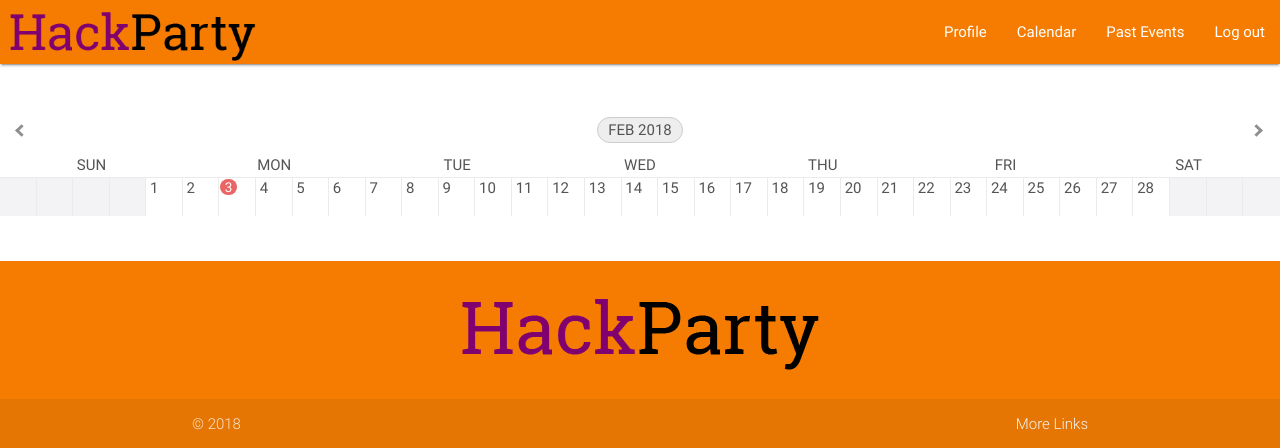
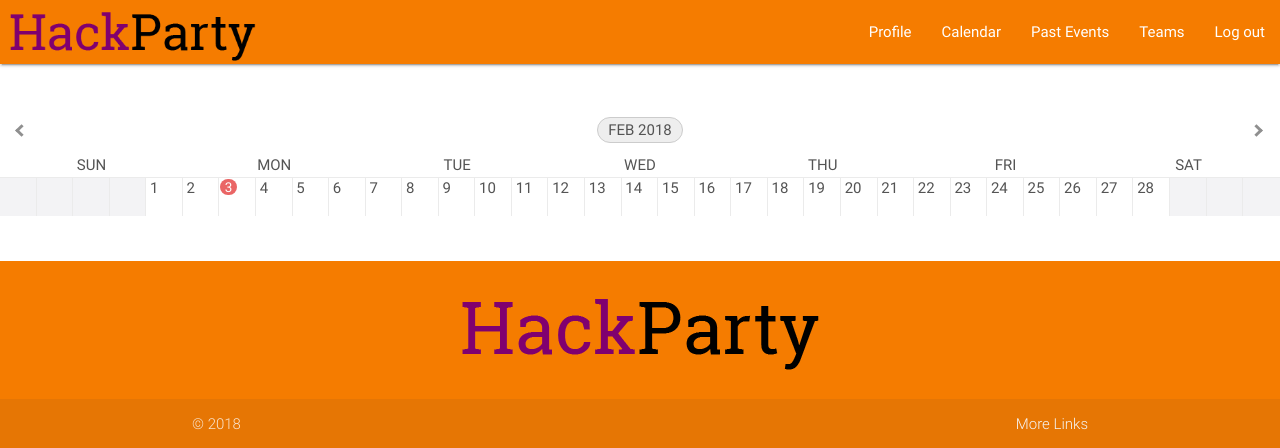
Before and after one commit to BennetMontgomery/HackParty, a Flask app: page /portal in a window 1280 px wide. Shown: the top 448 px of the page. Run offline with Flask 2, Linux system fonts and the light colour scheme; some libraries are stand-ins or nearby versions.

Commit message:
added teams

```diff
--- a/templates/navbar.html
+++ b/templates/navbar.html
@@ -5,6 +5,7 @@
       <li><a href="profile">Profile</a></li>
       <li><a href="portal">Calendar</a></li>
       <li><a href="">Past Events</a></li>
+	  <li><a href="teams">Teams</a></li>
 	  <li><a href="logout">Log out</a></li>
     </ul>
   </div>
```
